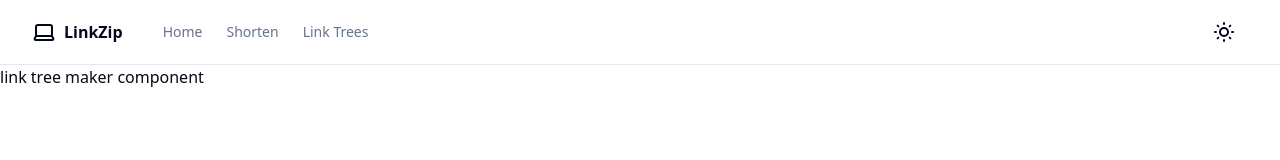
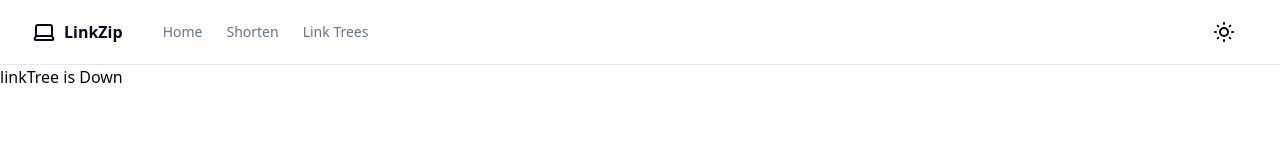
Before and after one commit to alanJames00/LinkZip-Frontend, a React (Vite) app: page /createTree in a window 1280 px wide. Shown: the top 160 px of the page. Built offline with nearby package versions, Linux system fonts and the light colour scheme.

Commit message:
add linktree down msg

```diff
--- a/src/components/createLinkTree.tsx
+++ b/src/components/createLinkTree.tsx
@@ -3,7 +3,7 @@ export default function CreateLinkTree() {
 
     return (
         <div>
-            link tree maker component
+            linkTree is Down
         </div>
     )
 }
```
